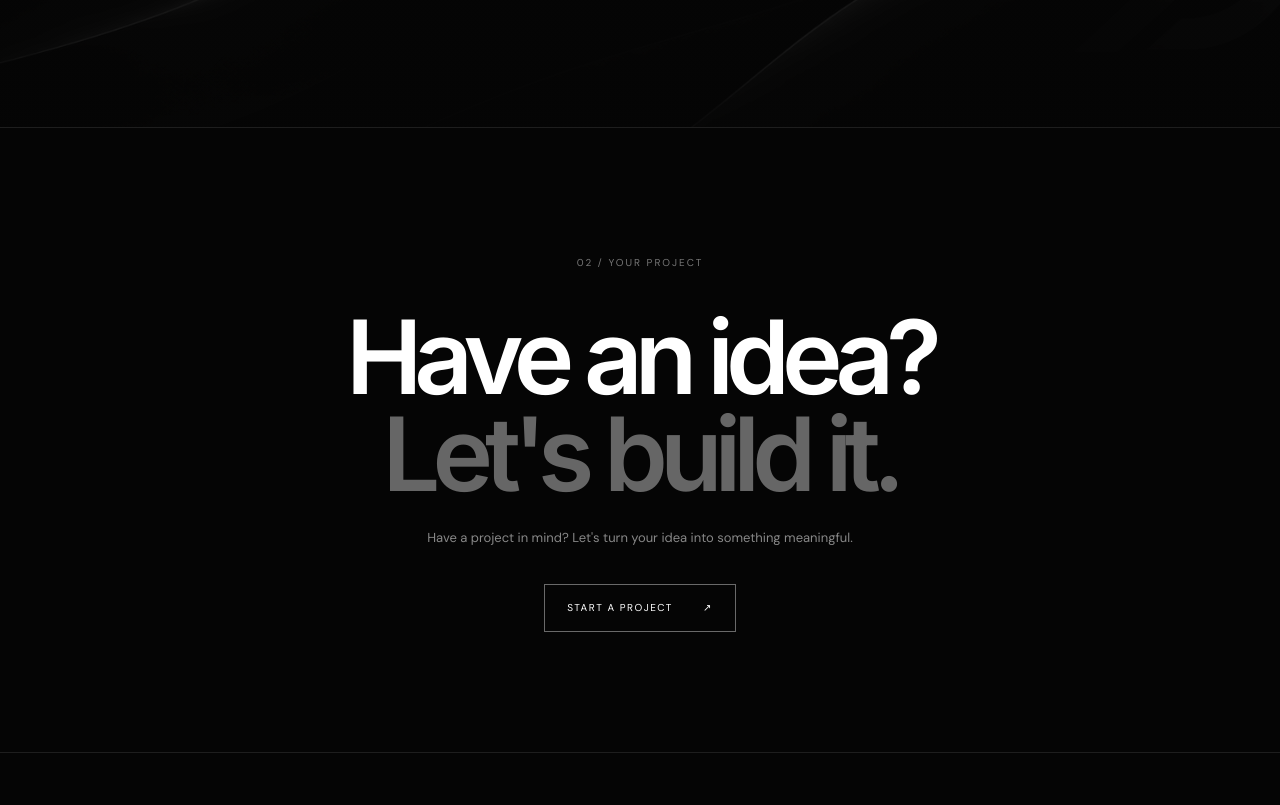
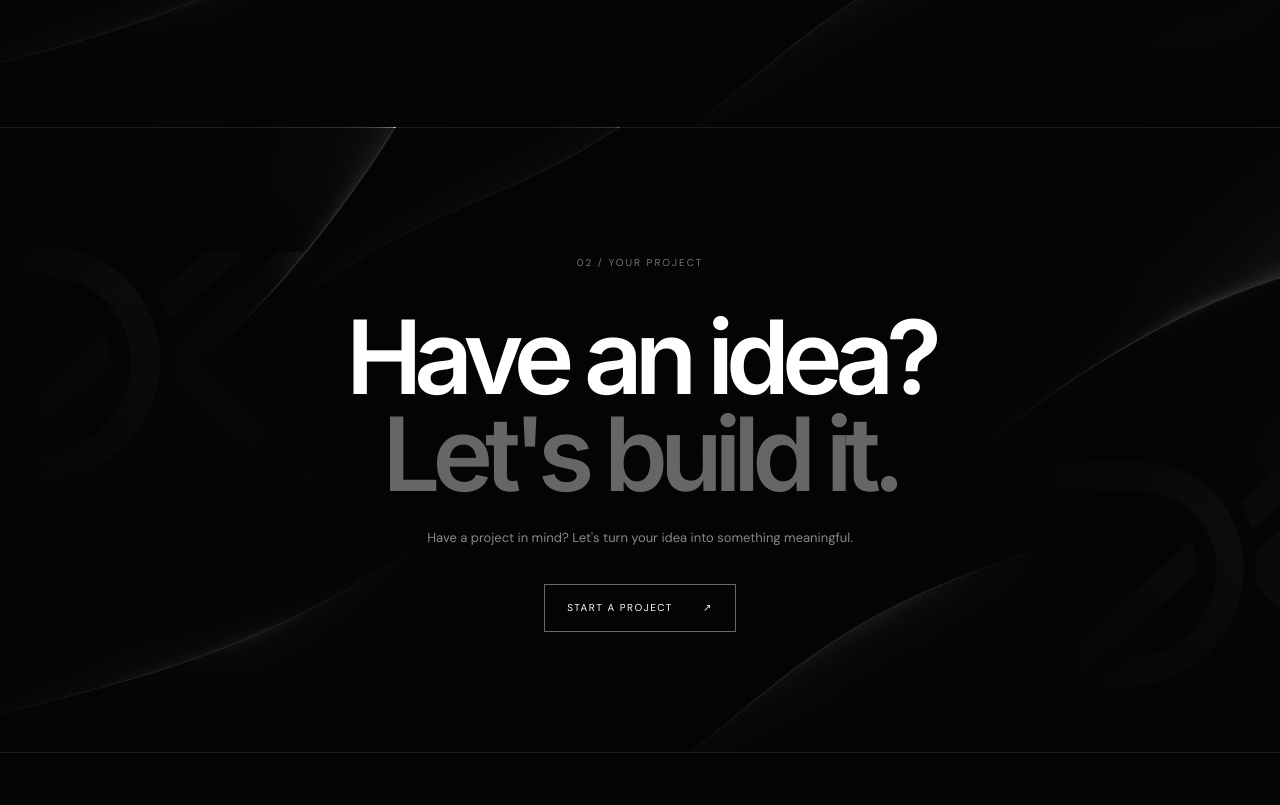
Before and after one commit to dkvisuals/dkvisuals, a plain HTML site: page portfolio.html in a window 1280 px wide. Shown: the part 2123-2928 px from the top of the page. Drawn offline with Linux system fonts and the light colour scheme.

Commit message:
Uncomment and style cta-section in portfolio.css

```diff
--- a/assets/css/portfolio.css
+++ b/assets/css/portfolio.css
@@ -583,10 +583,29 @@ a {
    CTA
 ========================================== */
 
+/*
 .cta-section {
     padding: 120px 8%;
     border-top: 1px solid rgba(255,255,255,.1);
     text-align: center;
+}
+*/
+.cta-section {
+    padding: 120px 8%;
+    border-top: 1px solid rgba(255,255,255,.1);
+    text-align: center;
+
+    background-image:
+        linear-gradient(
+            to bottom,
+            rgba(5, 5, 5, 0.82),
+            rgba(5, 5, 5, 0.90)
+        ),
+        url("../images/hero.png");
+
+    background-size: cover;
+    background-position: center;
+    background-repeat: no-repeat;
 }
 
 .cta-section h2 {
```
